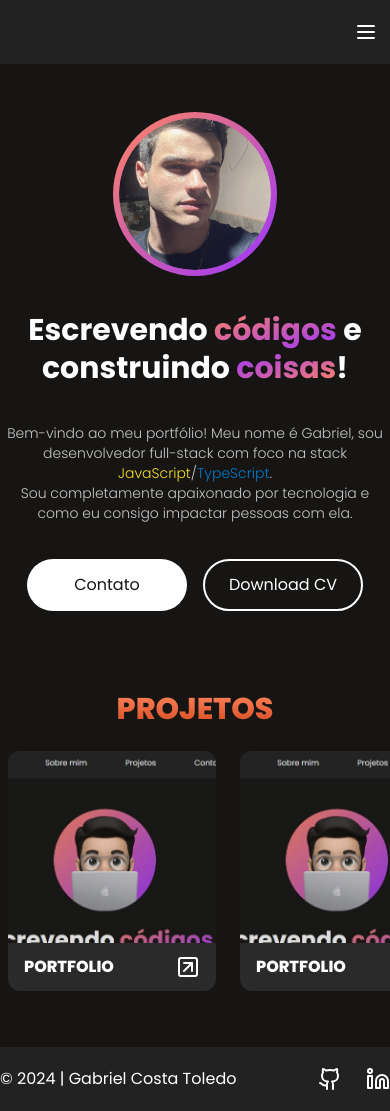
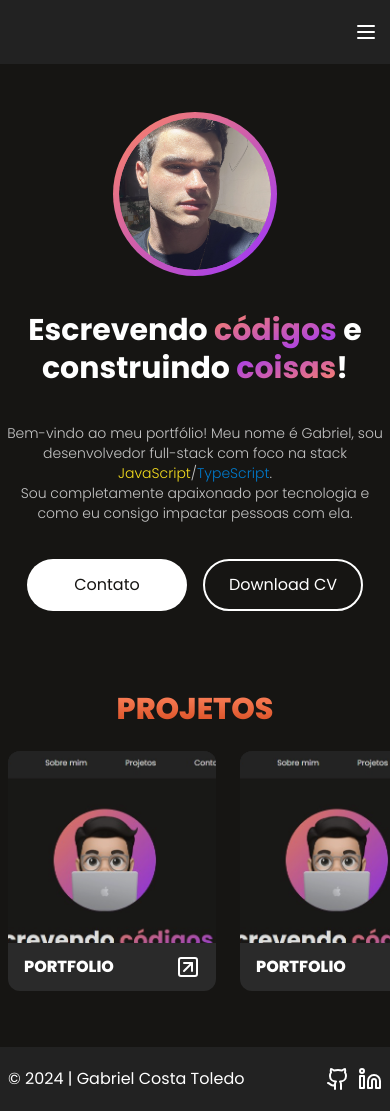
Before and after one commit to gctoledo/portfolio, a Next.js app: page / in a window 390 px wide. Built offline with nearby package versions, Linux system fonts and the light colour scheme.

Commit message:
feat: add Footer component

```diff
--- a/src/app/_components/Footer.tsx
+++ b/src/app/_components/Footer.tsx
@@ -4,13 +4,13 @@ import Link from "next/link";
 const Footer = () => {
   return (
     <footer className="h-16 bg-[#222222]">
-      <div className="w-full h-full container mx-auto flex items-center justify-between">
+      <div className="w-full h-full px-2 container mx-auto flex items-center justify-between">
         <div>
           <p>© 2024 | Gabriel Costa Toledo</p>
           <p></p>
         </div>
 
-        <div className="flex gap-6">
+        <div className="flex gap-2 md:gap-6">
           <Link
             href={"https://github.com/gctoledo"}
             target="_blank"
--- a/src/app/page.tsx
+++ b/src/app/page.tsx
@@ -2,16 +2,19 @@ import About from "./_sections/About";
 import Header from "./_components/Header";
 import Projects from "./_sections/Projects";
 import Footer from "./_components/Footer";
+import Stacks from "./_sections/Stacks";
 
 const Home = () => {
   return (
     <div>
       <Header />
+
       <div className="mt-28 mb-12 container mx-auto space-y-20 md:mt-32 md:mb16 md:space-y-24">
         <About />
 
         <Projects />
       </div>
+
       <Footer />
     </div>
   );
```
